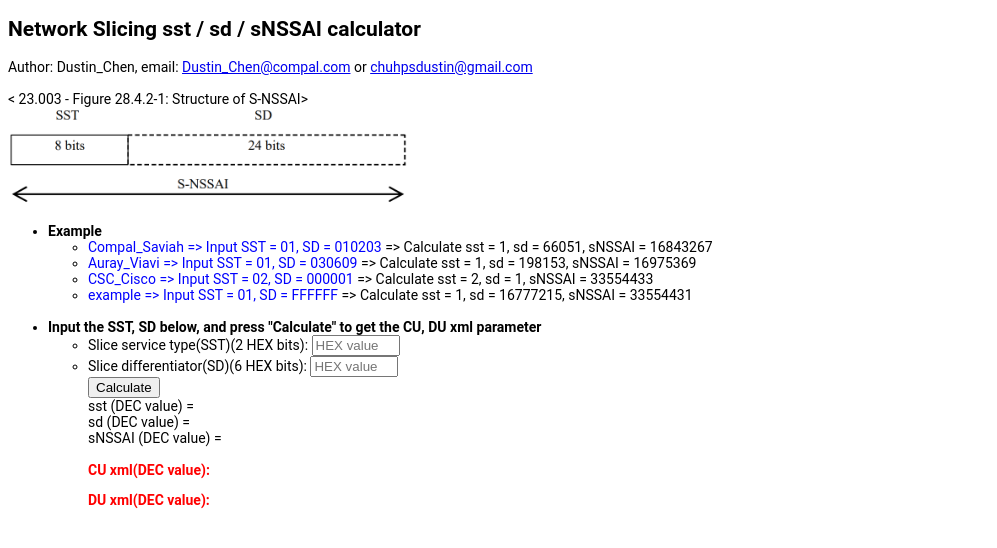
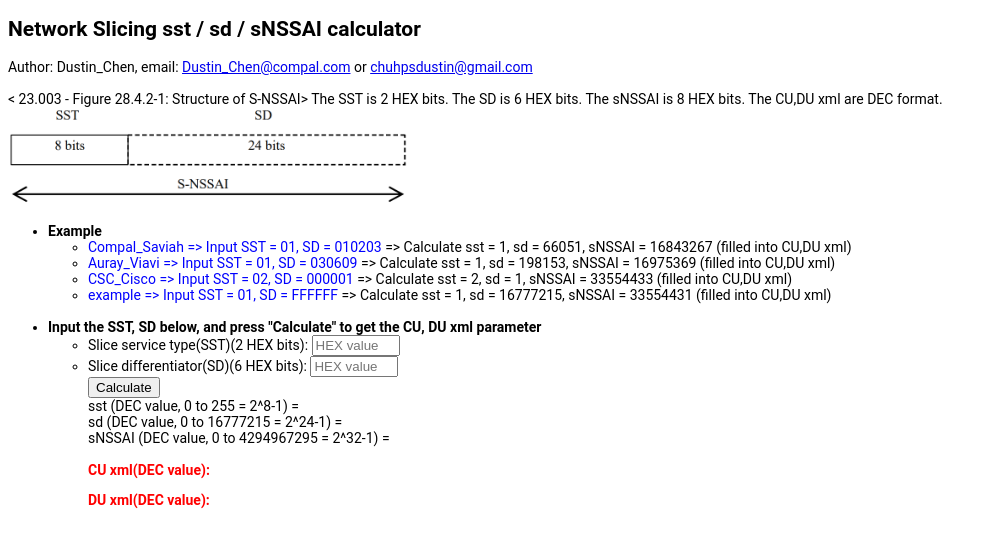
Before and after one commit to dustinchen26/slice, a plain HTML site: page index.html in a window 1280 px wide. Shown: the whole page, without its empty margins (0-997 px from the left). Drawn offline with Linux system fonts and the light colour scheme.

Commit message:
update description

```diff
--- a/index.html
+++ b/index.html
@@ -103,17 +103,17 @@
             style="line-height: 1;">chuhpsdustin@gmail.com</a></p>
     <br>
     <p>
-        < 23.003 - Figure 28.4.2-1: Structure of S-NSSAI>
+        < 23.003 - Figure 28.4.2-1: Structure of S-NSSAI> The SST is 2 HEX bits. The SD is 6 HEX bits. The sNSSAI is 8 HEX bits. The CU,DU xml are DEC format.
     </p>
     <img src="https://raw.githubusercontent.com/dustinchen26/slice/master/picture.png" alt="GitHub Image" width="400">
 
     <ul>
         <li class="example-item"> <b>Example</b>
             <ul>
-                <li><span>Compal_Saviah => Input SST = 01, SD = 010203 </span>=> Calculate sst = 1, sd = 66051, sNSSAI =  16843267</li>
-                <li><span>Auray_Viavi => Input SST = 01, SD = 030609 </span>=> Calculate sst = 1, sd = 198153, sNSSAI =  16975369</li>
-                <li><span>CSC_Cisco => Input SST = 02, SD = 000001 </span>=> Calculate sst = 2, sd = 1, sNSSAI = 33554433</li>
-                <li><span>example => Input SST = 01, SD = FFFFFF </span>=> Calculate sst = 1, sd = 16777215, sNSSAI = 33554431</li>
+                <li><span>Compal_Saviah => Input SST = 01, SD = 010203 </span>=> Calculate sst = 1, sd = 66051, sNSSAI =  16843267 (filled into CU,DU xml)</li>
+                <li><span>Auray_Viavi => Input SST = 01, SD = 030609 </span>=> Calculate sst = 1, sd = 198153, sNSSAI =  16975369 (filled into CU,DU xml)</li>
+                <li><span>CSC_Cisco => Input SST = 02, SD = 000001 </span>=> Calculate sst = 2, sd = 1, sNSSAI = 33554433 (filled into CU,DU xml)</li>
+                <li><span>example => Input SST = 01, SD = FFFFFF </span>=> Calculate sst = 1, sd = 16777215, sNSSAI = 33554431 (filled into CU,DU xml)</li>
             </ul>
         </li>
         <br>
@@ -129,9 +129,9 @@
                     <input type="text" id="sd" placeholder="HEX value" style="width: 80px;" maxlength="6" />
                 </li>
                 <button onclick="calculateSNSSAI()">Calculate</button><br>
-                <p>sst (DEC value) = <span id="sstDec"></span></p>
-                <p>sd (DEC value) = <span id="sdDec"></span></p>
-                <p>sNSSAI (DEC value) = <span id="sNSSAI"></span></p>
+                <p>sst (DEC value, 0 to 255 = 2^8-1) = <span id="sstDec"></span></p>
+                <p>sd (DEC value, 0 to 16777215 = 2^24-1) = <span id="sdDec"></span></p>
+                <p>sNSSAI (DEC value, 0 to 4294967295 = 2^32-1) = <span id="sNSSAI"></span></p>
                 <br>
                 <p class="red-text"><b>CU xml(DEC value):</b>
                     <p>
```
